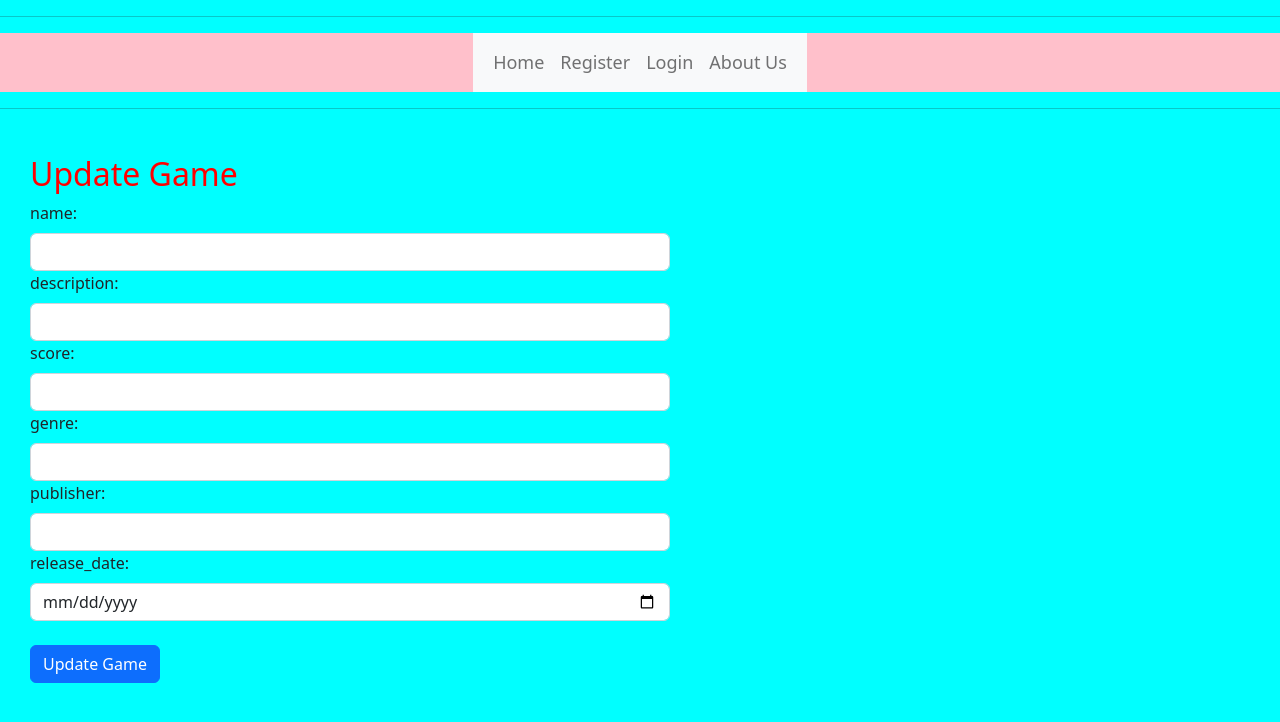
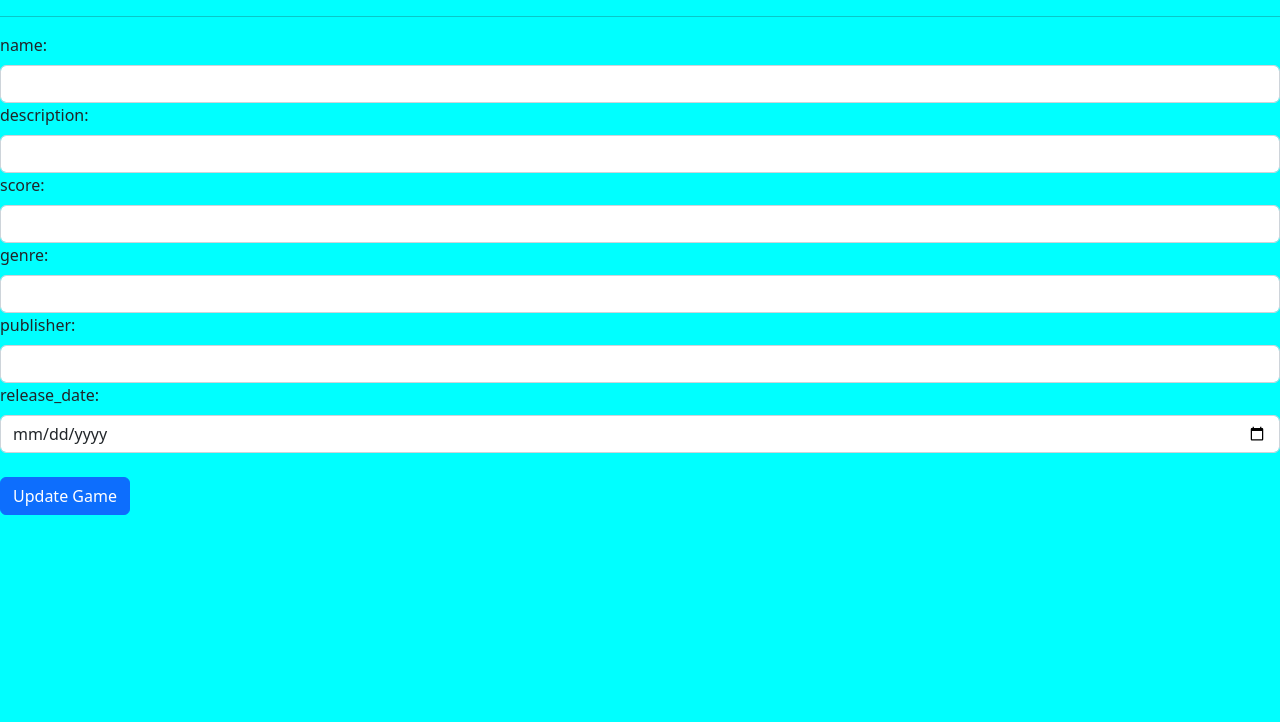
Before and after one commit to AlvaroBernabe/aba-geekshubs-fsd-val-Front-Final-Proyect, a React (Vite) app in the folder FrontFinal/: page /games/update in a window 1280 px wide. Shown: the top 722 px of the page. Built offline with nearby package versions, Linux system fonts and the light colour scheme.

Commit message:
feat: Get All Games With Modal for Delete and Update Game

```diff
--- a/FrontFinal/src/layout/games/UpdateGame.jsx
+++ b/FrontFinal/src/layout/games/UpdateGame.jsx
@@ -2,7 +2,6 @@ import React, { useState } from "react";
 import { userData } from "../userSlice";
 import { useSelector } from "react-redux";
 import { gameUpdate } from "../services/apiCalls";
-import NavBar from "../../components/NavBar";
 import { Button, Form } from "react-bootstrap";
 import { InputText } from "../../components/InputText/InputText";
 import { detailData } from "../detailSlice";
@@ -66,13 +65,6 @@ export const UpdateGame = () => {
   console.log(games, "esto vale juegos");
 
     return (
-        <>
-        <NavBar />
-        <hr />
-        <div style={{ display: 'block',
-                    width: 700,
-                    padding: 30 }}>
-        <h4>Update Game</h4>
         <Form>
            <Form.Group>
               <Form.Label>name:</Form.Label>
@@ -117,7 +109,5 @@ export const UpdateGame = () => {
                   </Button>
               </div>
           </Form>
-        </div>
-        </>
     );
 }
--- a/FrontFinal/src/layout/games/getAllGames/GetAllGames.jsx
+++ b/FrontFinal/src/layout/games/getAllGames/GetAllGames.jsx
@@ -48,7 +48,7 @@ export const GetAllGames = () => {
                     {games.map((game) => {
                         return (
                             <Col onClick={() => selected(game)} key={game.id}>
-                                <CardGames appo={game} />
+                                <CardGames games={game} />
                             </Col>
                         );
                     })}
```
